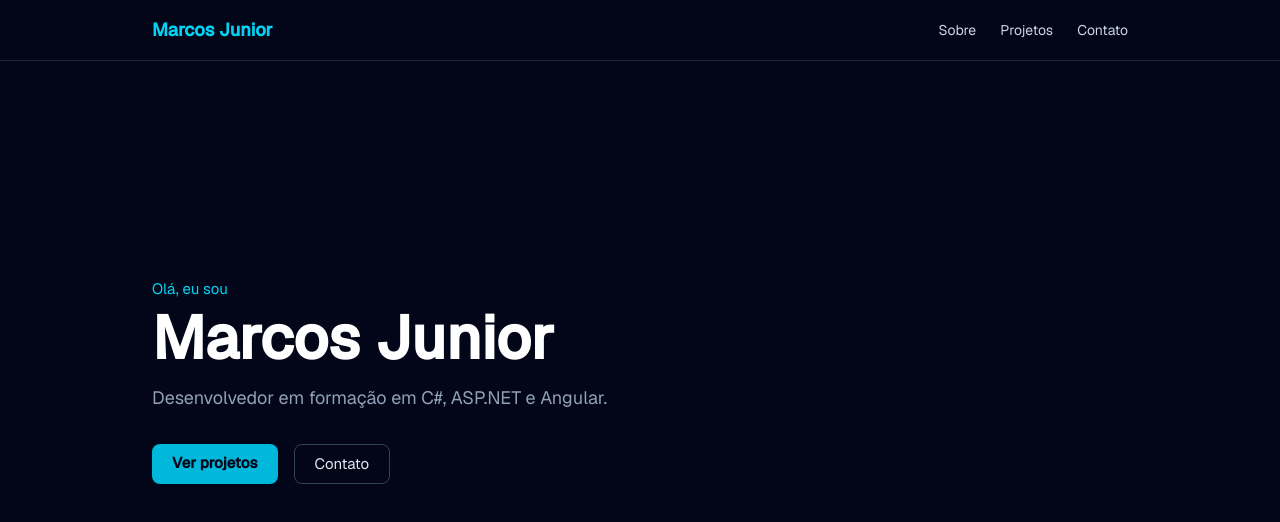
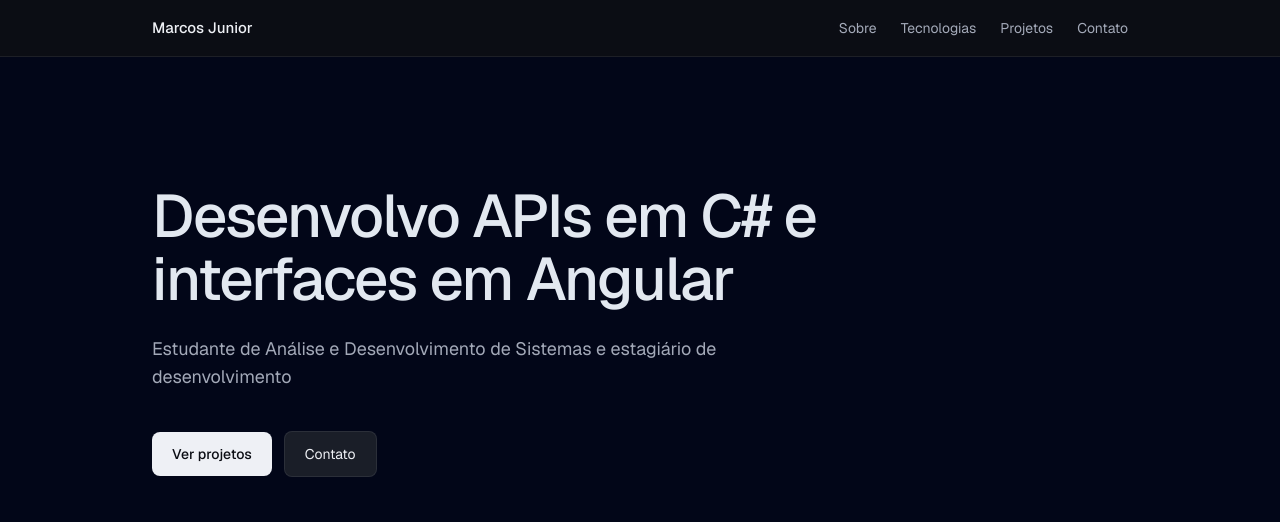
Before and after one commit to m4rcosJr/Portfolio, an Angular app: page / in a window 1280 px wide. Shown: the top 522 px of the page. Built offline with nearby package versions, Linux system fonts and the light colour scheme.

Commit message:
feat: atualiza header e hero com novo tema

```diff
--- a/src/app/components/header/header.html
+++ b/src/app/components/header/header.html
@@ -1,10 +1,11 @@
-<header class="sticky top-0 z-50 border-b border-slate-800 bg-slate-950/80 backdrop-blur">
-  <nav class="mx-auto flex max-w-5xl items-center justify-between px-6 py-4">
-    <a href="#inicio" class="text-lg font-bold text-cyan-400">Marcos Junior</a>
-    <ul class="flex gap-6 text-sm text-slate-300">
-      <li><a href="#sobre" class="hover:text-cyan-400">Sobre</a></li>
-      <li><a href="#projetos" class="hover:text-cyan-400">Projetos</a></li>
-      <li><a href="#contato" class="hover:text-cyan-400">Contato</a></li>
+<header class="sticky top-0 z-50 border-b border-line bg-page">
+  <nav class="mx-auto flex h-14 max-w-5xl items-center justify-between px-6">
+    <a href="#inicio" class="font-medium text-ink">Marcos Junior</a>
+    <ul class="flex gap-6 text-sm text-ink-2">
+      <li><a href="#sobre" class="transition-colors duration-150 ease-soft hover:text-ink">Sobre</a></li>
+      <li class="hidden sm:list-item"><a href="#tecnologias" class="transition-colors duration-150 ease-soft hover:text-ink">Tecnologias</a></li>
+      <li><a href="#projetos" class="transition-colors duration-150 ease-soft hover:text-ink">Projetos</a></li>
+      <li><a href="#contato" class="transition-colors duration-150 ease-soft hover:text-ink">Contato</a></li>
     </ul>
   </nav>
 </header>
--- a/src/app/components/hero/hero.html
+++ b/src/app/components/hero/hero.html
@@ -1,11 +1,14 @@
-<section id="inicio" class="mx-auto flex min-h-[80vh] max-w-5xl flex-col justify-center px-6">
-  <p class="text-cyan-400">Olá, eu sou</p>
-  <h1 class="mt-2 text-5xl font-bold text-white md:text-6xl">Marcos Junior</h1>
-  <p class="mt-4 max-w-xl text-lg text-slate-400">
-    Desenvolvedor em formação em C#, ASP.NET e Angular.
+<section id="inicio" class="mx-auto max-w-5xl px-6 pt-24 pb-20 md:pt-32 md:pb-28">
+  <h1 class="max-w-3xl text-4xl font-medium leading-[1.08] md:text-6xl md:leading-[1.05] md:tracking-[-0.03em]">
+    Desenvolvo APIs em C# e interfaces em Angular
+  </h1>
+  <p class="mt-6 max-w-xl text-lg leading-7 text-ink-2">
+    Estudante de Análise e Desenvolvimento de Sistemas e estagiário de desenvolvimento
   </p>
-  <div class="mt-8 flex gap-4">
-    <a href="#projetos" class="rounded-lg bg-cyan-500 px-5 py-2 font-semibold text-slate-950 hover:bg-cyan-400">Ver projetos</a>
-    <a href="#contato" class="rounded-lg border border-slate-700 px-5 py-2 text-slate-200 hover:border-cyan-400">Contato</a>
+  <div class="mt-10 flex items-center gap-3">
+    <a href="#projetos"
+       class="rounded-lg bg-ink px-5 py-3 text-sm font-medium text-page transition-colors duration-150 ease-soft hover:bg-white">Ver projetos</a>
+    <a href="#contato"
+       class="rounded-lg border border-line bg-raised px-5 py-3 text-sm text-ink transition-colors duration-150 ease-soft hover:border-ink-3">Contato</a>
   </div>
 </section>
```
